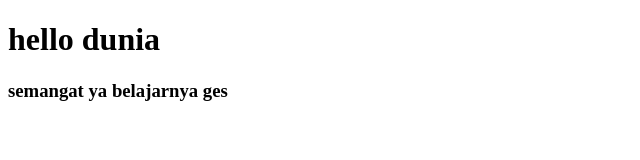
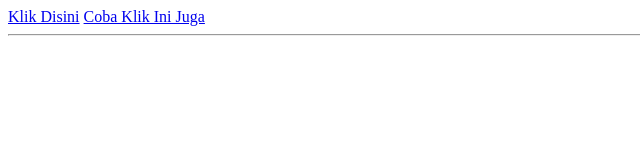
Before and after one commit to revou-fundamental-course/5-feb-24-mochammadtaufikfaturrohman, a plain HTML site: page index.html in a window 1280 px wide. Shown: the whole page, without its empty margins (0-640 px from the left). Drawn offline with Linux system fonts and the light colour scheme.

Commit message:
push navbar

```diff
--- a/index.html
+++ b/index.html
@@ -6,7 +6,13 @@
     <title>Course With revoU</title>
 </head>
 <body>
-    <h1>hello  dunia</h1>
-    <h3>semangat ya belajarnya ges</h3>
+    <!-- NAVIGATION -->
+    <header class="navigation-bar">
+        <nav class="navigation">
+          <a href="https://www.instagram.com/faturrahman_moch/">Klik Disini</a>
+          <a href="https://www.instagram.com/revou_id/"> Coba Klik Ini Juga</a>
+        </nav>
+      </header>
+      <hr />
 </body>
 </html>
```
